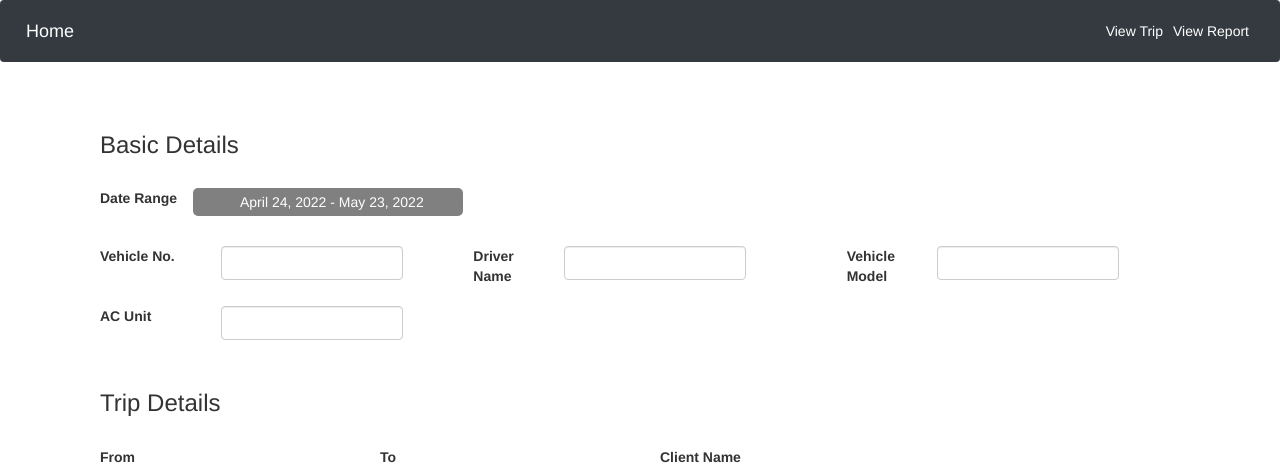
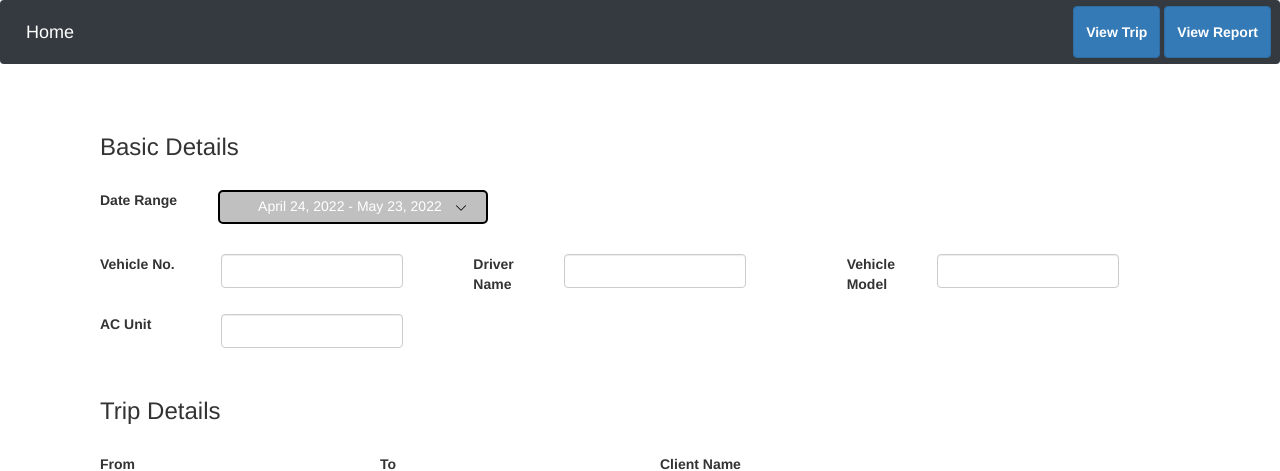
Before and after one commit to HC1608/web_project, a Django app: page /create_trip/ in a window 1280 px wide. Shown: the top 471 px of the page. Run offline with Django 3.2, Linux system fonts and the light colour scheme; some libraries are stand-ins or nearby versions.

Commit message:
graphics

```diff
--- a/authenticate/templates/authenticate/base.html
+++ b/authenticate/templates/authenticate/base.html
@@ -64,13 +64,14 @@
                 <path d="M16 8A8 8 0 1 1 0 8a8 8 0 0 1 16 0zm-3.97-3.03a.75.75 0 0 0-1.08.022L7.477 9.417 5.384 7.323a.75.75 0 0 0-1.06 1.06L6.97 11.03a.75.75 0 0 0 1.079-.02l3.992-4.99a.75.75 0 0 0-.01-1.05z"/>
               </symbol>
               </svg>
-            <div class="alert alert-success alert-dismissible fade show" role="alert">
+            <div class="alert alert-success alert-dismissible fade show" id = "msg" role="alert">
               <svg class="bi flex-shrink-0 me-2" width="24" height="24" role="img" aria-label="Success:"><use xlink:href="#check-circle-fill"/></svg>
               <strong> {{message.tags}}! {{ message }}</strong>
               <button type="button" class="close" data-dismiss="alert" aria-label="Close">
-                <span aria-hidden="false">&times;</span>
+                <span aria-hidden="True">&times;</span>
               </button>
             </div>
+            <script>setTimeout(function() {if($("#msg").length>0){msg.remove();}},3000);</script>
             {% endfor %}
         </ul>
         {% endif %}
--- a/authenticate/templates/authenticate/create_trip.html
+++ b/authenticate/templates/authenticate/create_trip.html
@@ -1,6 +1,7 @@
 <!DOCTYPE html>
 <html>
     <head>
+      {% load static %}
         <meta charset="utf-8">
         <meta http-equiv="X-UA-Compatible" content="IE=edge">
         <title>Create Trips</title>
@@ -10,8 +11,8 @@
 
          <!-- Bootstrap CSS -->
     <link rel="stylesheet" href="https://stackpath.bootstrapcdn.com/bootstrap/4.3.1/css/bootstrap.min.css" integrity="sha384-ggOyR0iXCbMQv3Xipma34MD+dH/1fQ784/j6cY/iJTQUOhcWr7x9JvoRxT2MZw1T" crossorigin="anonymous">
-    <title>{% block title %} {% endblock title %} | Trip Sheet Application</title>
-    <link rel="shortcut icon" type="image/png" href='static/favicon.ico'/>
+
+    <link rel="shortcut icon" type="image/png" href="{% static 'favicon.ico' %}"/>
     <link rel="stylesheet" href="static/css/homepage.css"/>
 
          <!--________________________For Toggeable tabs__________________________-->
@@ -36,10 +37,11 @@
         <div class="collapse navbar-collapse" id="navbarSupportedContent">
           <ul class="navbar-nav ml-auto" style="float:right;">
             <li class="nav-item active">
-              <a class="nav-link" href="{% url 'view_trip' %}">View Trip</a>
+              <a style = "position:relative; left:13px;"class="btn btn-primary " href="{% url 'view_trip' %}"><strong>  View Trip  </strong></a>
             </li>
+
             <li class="nav-item active">
-              <a class="nav-link" href="{% url 'report' %}">View Report</a>
+              <a  style = "position:relative; left:17px;" class="btn btn-primary " href="{% url 'report' %}"><strong>  View Report  </strong></a>
             </li>
 
           </ul>
@@ -69,12 +71,17 @@
 
 
          <!--___________________________Date Range___________________________-->
-    <div class="form-row">
+    <div  class="form-row">
+
         <label for="daterange" class="col-sm-1">Date Range </label>
-        <div class="col-sm-3" >
-        <div id="reportrange" style="background: #808080; color:white; padding:4px 0px; border-radius:5px; cursor: pointer; text-align: center; justify-content: center;">
+        <div style = "position:relative; left:25px;" class="col-sm-3" >
+
+
+            </symbol>
+        <div id="reportrange" style="background: #C0C0C0; color:white; padding:4px 0px; border: 2px solid  #000000; border-radius:5px; cursor: pointer; text-align: center; justify-content: left;">
             <i class="fa fa-calendar"></i>&nbsp;
-            <span></span> <i class="fa fa-caret-down"></i>
+            <span></span> <img src="{% static 'arrow.svg' %}" style ="height: 20px;
+            width: 10px;position:relative; left:10px" alt="arrow" >
         </div>
         </div>
     </div>
--- a/authenticate/templates/authenticate/view_trip.html
+++ b/authenticate/templates/authenticate/view_trip.html
@@ -38,10 +38,10 @@
         <div class="collapse navbar-collapse" id="navbarSupportedContent">
           <ul class="navbar-nav ml-auto" style="float:right;">
             <li class="nav-item active">
-              <a class="nav-link" href="{% url 'create_trip' %}">Create Trip</a>
+              <a  style = "position:relative; left:13px;" class="btn btn-primary " href="{% url 'create_trip' %}"><strong>  Create Report  </strong></a>
             </li>
             <li class="nav-item active">
-              <a class="nav-link" href="{% url 'report' %}">View Report</a>
+              <a  style = "position:relative; left:17px;" class="btn btn-primary " href="{% url 'report' %}"><strong>  View Report  </strong></a>
             </li>
 
           </ul>
--- a/authenticate/views.py
+++ b/authenticate/views.py
@@ -14,7 +14,7 @@ def login_user (request):
 		user = authenticate(request, username=username, password=password)
 		if user is not None:# if user exist
 			login(request, user)
-			messages.success(request,('Youre logged in'))
+			messages.success(request,('You\'re logged in'))
 			return redirect('index') #routes to 'home' on successful login
 		else:
 			messages.success(request,('Error logging in'))
```
Also changed, not shown: db.sqlite3, static/arrow.svg (added).
